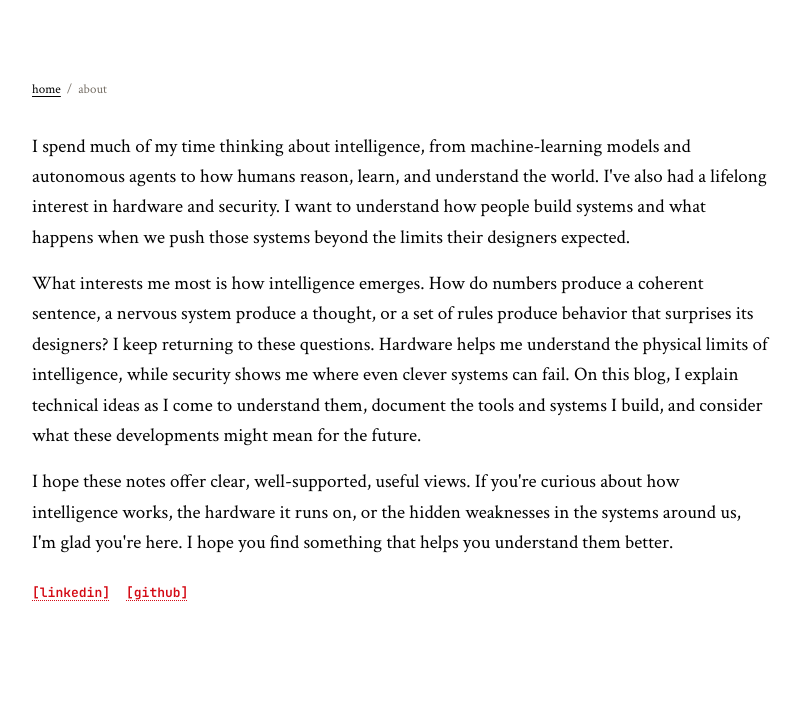
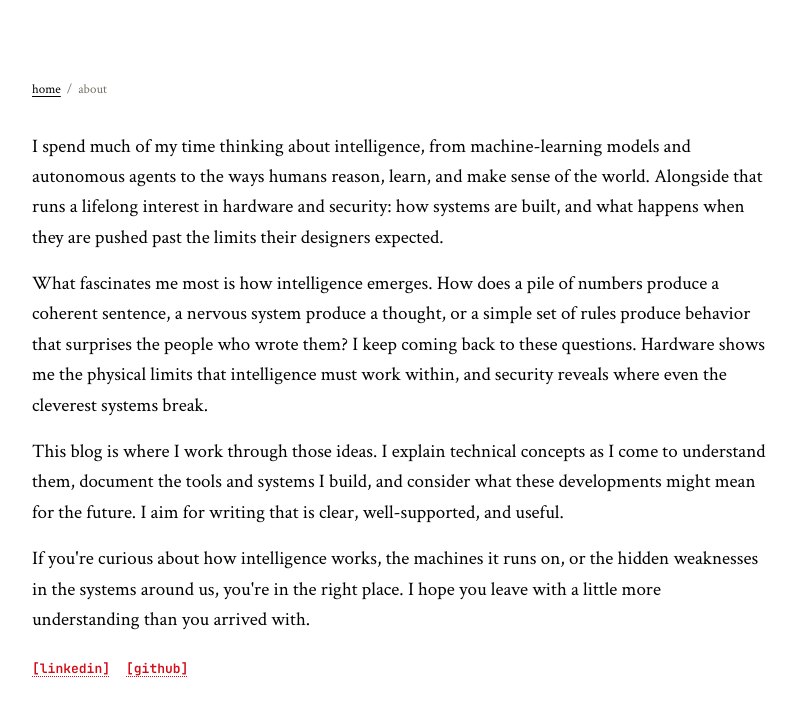
Before and after one commit to starhopp3r/starhopp3r.github.io, a Jekyll site: the page built from about.md, in a window 1280 px wide. Shown: the top 716 px of the page, without its empty margins (240-1039 px from the left). Built offline with Jekyll 4.4.1, drawn with Linux system fonts in a browser that asks for light colours.

Commit message:
Revise the about page

```diff
--- a/about.md
+++ b/about.md
@@ -4,8 +4,10 @@ title: About
 permalink: /about
 ---
 
-<p>I spend much of my time thinking about intelligence, from machine-learning models and autonomous agents to how humans reason, learn, and understand the world. I've also had a lifelong interest in hardware and security. I want to understand how people build systems and what happens when we push those systems beyond the limits their designers expected.</p>
+<p>I spend much of my time thinking about intelligence, from machine-learning models and autonomous agents to the ways humans reason, learn, and make sense of the world. Alongside that runs a lifelong interest in hardware and security: how systems are built, and what happens when they are pushed past the limits their designers expected.</p>
 
-<p>What interests me most is how intelligence emerges. How do numbers produce a coherent sentence, a nervous system produce a thought, or a set of rules produce behavior that surprises its designers? I keep returning to these questions. Hardware helps me understand the physical limits of intelligence, while security shows me where even clever systems can fail. On this blog, I explain technical ideas as I come to understand them, document the tools and systems I build, and consider what these developments might mean for the future.</p>
+<p>What fascinates me most is how intelligence emerges. How does a pile of numbers produce a coherent sentence, a nervous system produce a thought, or a simple set of rules produce behavior that surprises the people who wrote them? I keep coming back to these questions. Hardware shows me the physical limits that intelligence must work within, and security reveals where even the cleverest systems break.</p>
 
-<p>I hope these notes offer clear, well-supported, useful views. If you're curious about how intelligence works, the hardware it runs on, or the hidden weaknesses in the systems around us, I'm glad you're here. I hope you find something that helps you understand them better.</p>
+<p>This blog is where I work through those ideas. I explain technical concepts as I come to understand them, document the tools and systems I build, and consider what these developments might mean for the future. I aim for writing that is clear, well-supported, and useful.</p>
+
+<p>If you're curious about how intelligence works, the machines it runs on, or the hidden weaknesses in the systems around us, you're in the right place. I hope you leave with a little more understanding than you arrived with.</p>
```
